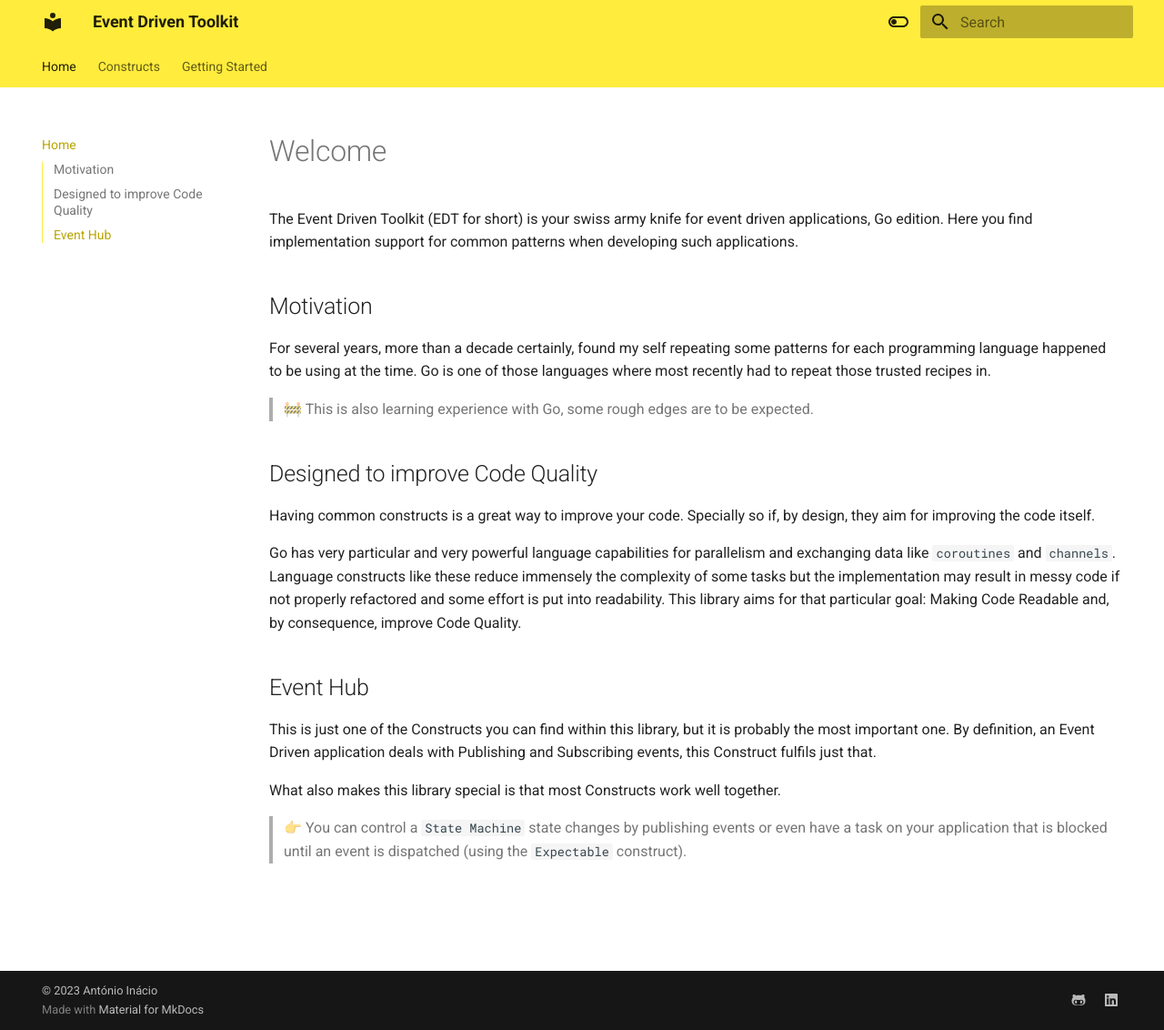
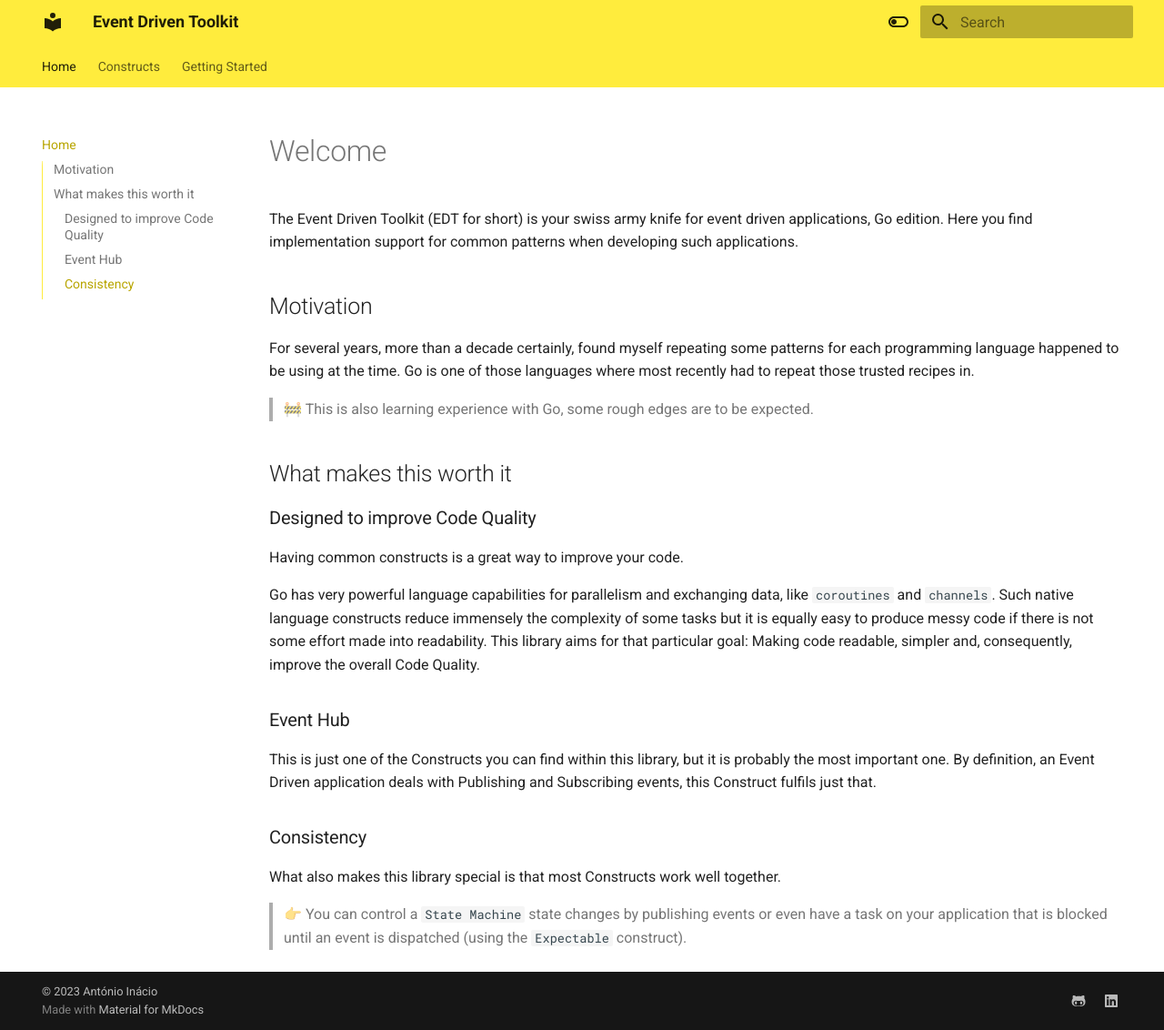
Before and after one commit to a-inacio/edt-go, an MkDocs documentation site: the page built from docs/index.md, in a window 1280 px wide and 1132 px high. Shown: the whole window at 91% size. Built offline with MkDocs 1.6.1 and Material for MkDocs 9.7.7, drawn with Linux system fonts in a browser that asks for light colours.

Commit message:
docs: Typos and cleanup Welcome message

```diff
--- a/docs/index.md
+++ b/docs/index.md
@@ -5,20 +5,24 @@ Here you find implementation support for common patterns when developing such ap
 
 ## Motivation
 
-For several years, more than a decade certainly, found my self repeating some patterns for each programming language happened to be using at the time. Go is one of those languages where most recently had to repeat those trusted recipes in.
+For several years, more than a decade certainly, found myself repeating some patterns for each programming language happened to be using at the time. Go is one of those languages where most recently had to repeat those trusted recipes in.
 
 > 🚧 This is also learning experience with Go, some rough edges are to be expected.
 
-## Designed to improve Code Quality
+## What makes this worth it
 
-Having common constructs is a great way to improve your code. Specially so if, by design, they aim for improving the code itself.
+### Designed to improve Code Quality
 
-Go has very particular and very powerful language capabilities for parallelism and exchanging data like `coroutines` and `channels`. Language constructs like these reduce immensely the complexity of some tasks but the implementation may result in messy code if not properly refactored and some effort is put into readability.
-This library aims for that particular goal: Making Code Readable and, by consequence, improve Code Quality.
+Having common constructs is a great way to improve your code.
 
-## Event Hub
+Go has very powerful language capabilities for parallelism and exchanging data, like `coroutines` and `channels`. Such native language constructs reduce immensely the complexity of some tasks but it is equally easy to produce messy code if there is not some effort made into readability.
+This library aims for that particular goal: Making code readable, simpler and, consequently, improve the overall Code Quality.
+
+### Event Hub
 
 This is just one of the Constructs you can find within this library, but it is probably the most important one. By definition, an Event Driven application deals with Publishing and Subscribing events, this Construct fulfils just that.
+
+### Consistency
 
 What also makes this library special is that most Constructs work well together.
 
```
